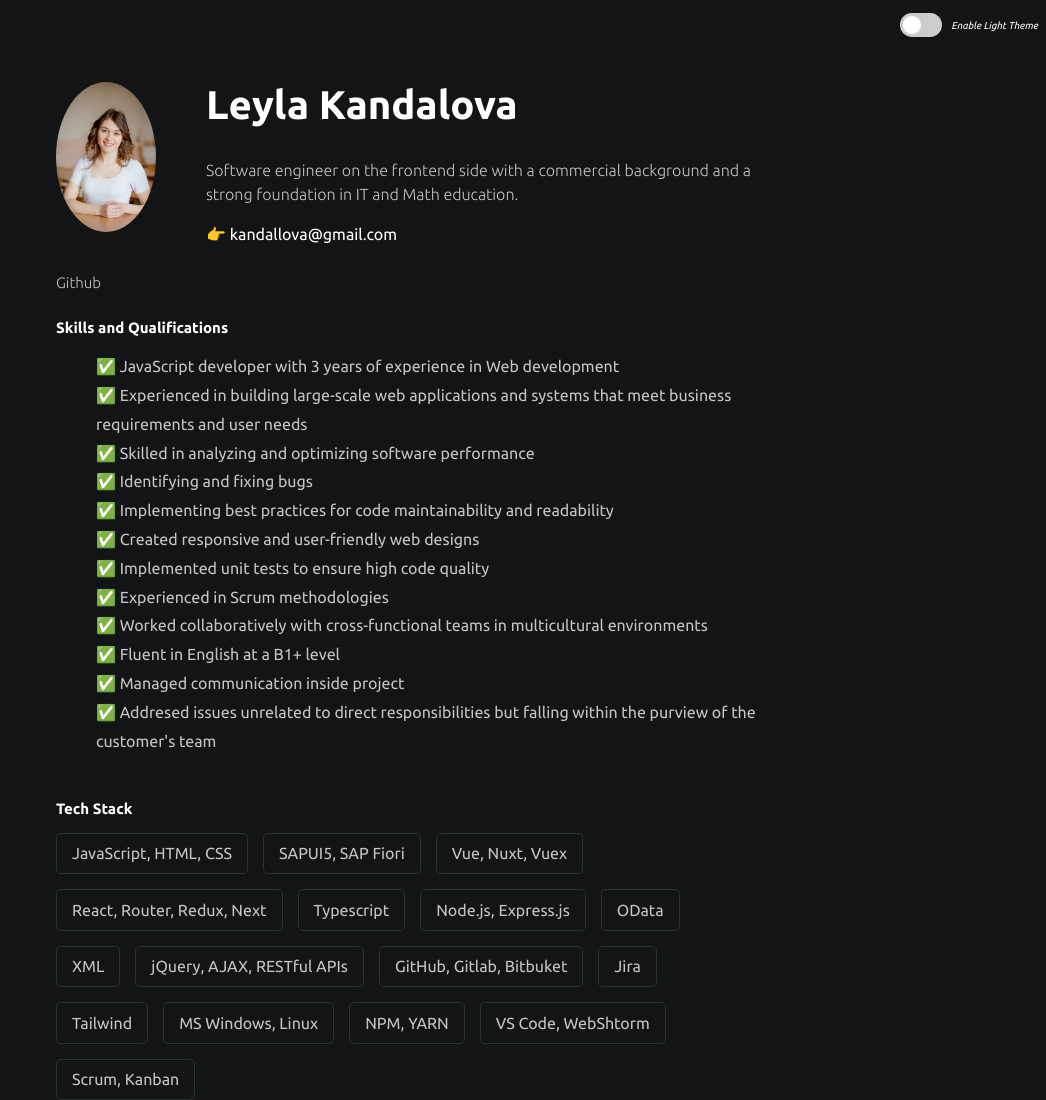
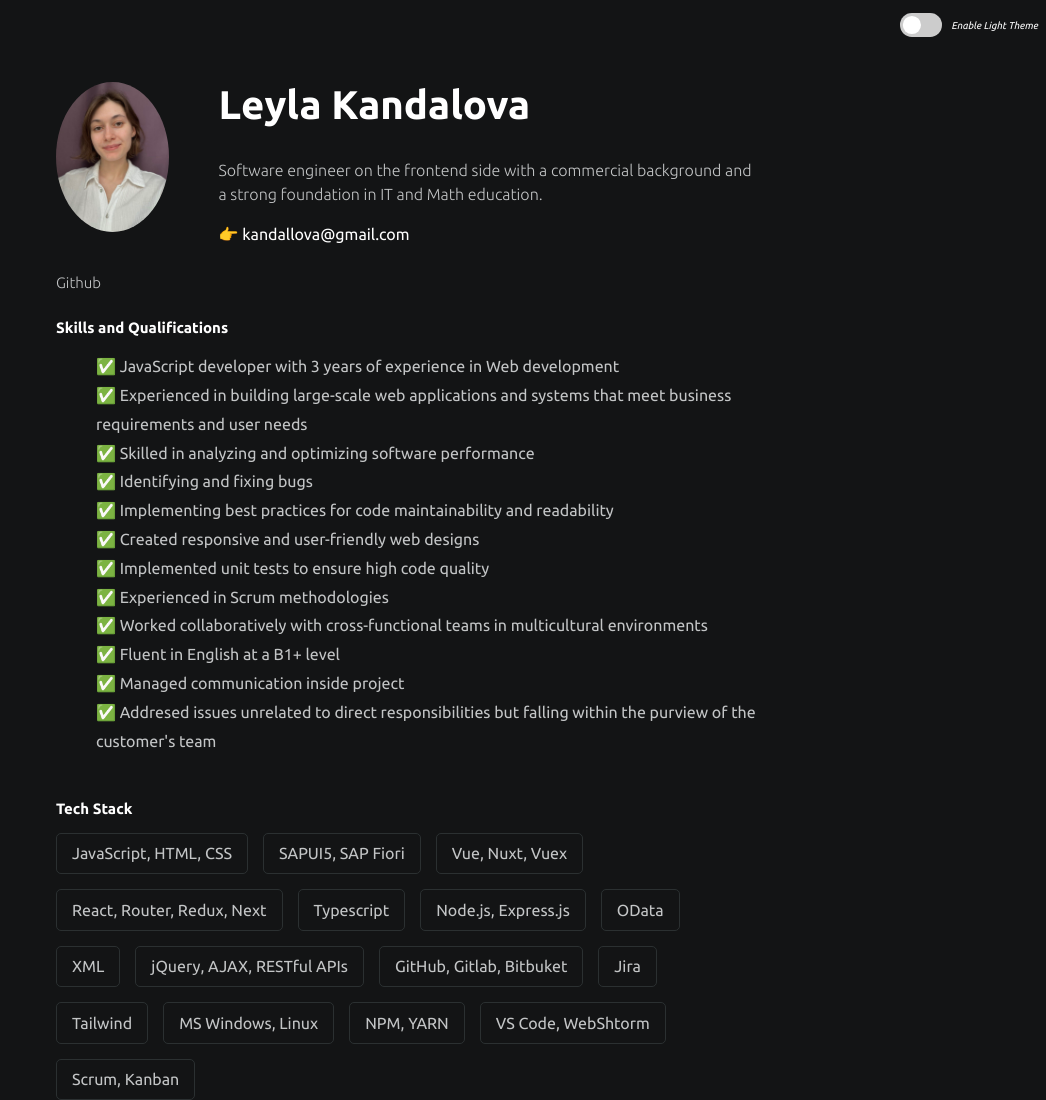
Before and after one commit to kandalova/digital_resume, a plain HTML site: page index.html in a window 1280 px wide. Shown: the top 1100 px of the page, without its empty margins (234-1280 px from the left). Drawn offline with nearby package versions, Linux system fonts and the light colour scheme.

Commit message:
Change profile pic

```diff
--- a/index.html
+++ b/index.html
@@ -24,7 +24,7 @@
 	<div id="container--main">
 
 		<section id="wrapper--hero" class="section--page">
-			<img id="profile--pic" src="./assets/images/profile_pic.jpg"/>
+			<img id="profile--pic" src="./assets/images/kandalova.jpg"/>
 			<div>
 				<h1 id="username">Leyla Kandalova</h1>
 				<p id="bio">Software engineer on the frontend side with a commercial background and a strong foundation in IT and Math education.</p>
```
Also changed, not shown: assets/images/kandalova.jpg (added).
